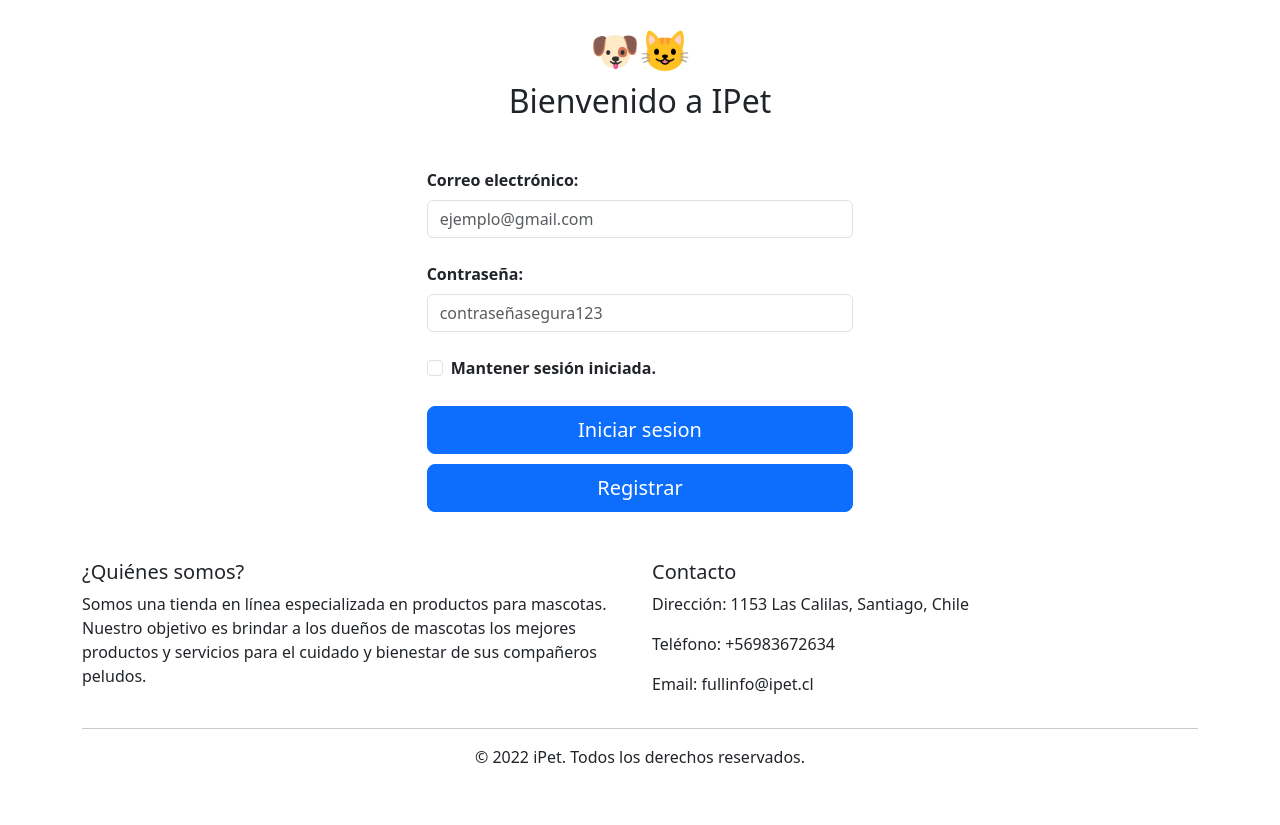
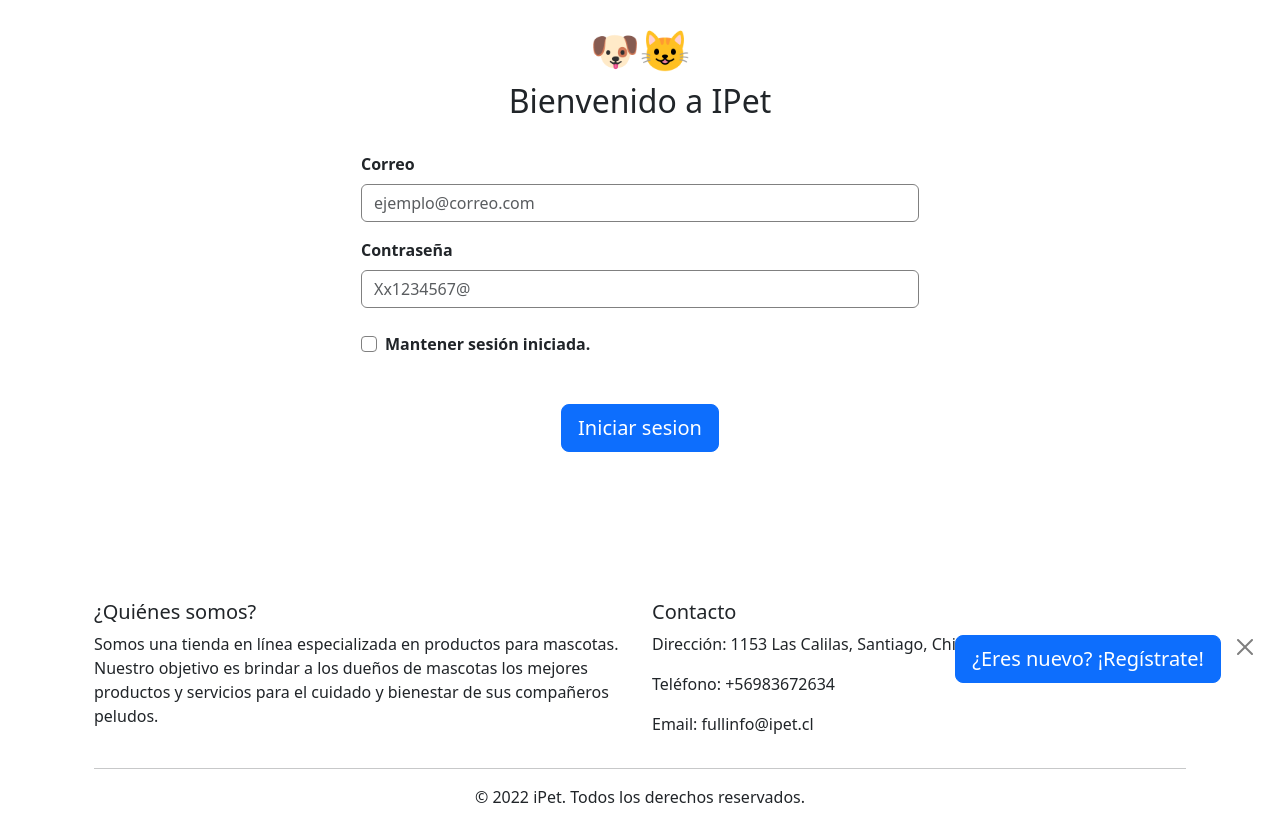
Before and after one commit to RivaulTavara/ipet-webapp-boostrap, a PHP site: page /inicioSesion.html in a window 1280 px wide. Shown: the part 74-899 px from the top of the page. Before the commit the page ends 837 px from the top, so only its background shows below. Run offline with PHP 8.4, Linux system fonts and the light colour scheme.

Commit message:
yeraaaaaaa final

```diff
--- a/main/inicioSesion.html
+++ b/main/inicioSesion.html
@@ -39,6 +39,8 @@
       </div>
     </nav>
 
+
+
     <div class="form-login" style="margin-top: 100px;">
       <div class="text-center">
         <h1>🐶😺</h1>
@@ -46,29 +48,37 @@
       </div>
     </div>
 
-      <form class="mt-5" action="#">
-        <div class="mb-4 col-lg-4 mx-auto">
-          <label for="emailAddress" class="form-label fw-semibold">Correo electrónico:</label>
-          <input type="email" id="emailAddress" name="email" class="form-control" required placeholder="ejemplo@gmail.com" />
+      <div class="container">
+      <form class="col-md-6 mx-auto">
+
+        <div class="mb-3">
+          <label for="correo" class="form-label fw-semibold mt-4">Correo</label>
+          <input type="email" class="form-control" id="correo" pattern="^[a-zA-Z0-9._%+-]+@[a-zA-Z0-9.-]+\.[a-zA-Z]{2,6}$" name="email" title="Por favor, ingresa un correo válido. Ejemplo: ejemplo@correo.com" class="form-control" required placeholder="ejemplo@correo.com" style="border-color: grey;" />
         </div>
 
-        <div class="mb-4 col-lg-4 mx-auto">
-          <label for="password" class="form-label fw-semibold">Contraseña:</label>
-          <input type="password" id="password" name="password" class="form-control" required placeholder="contraseñasegura123" />
+        <div class="mb-3">
+          <label for="telefono" class="form-label fw-semibold">Contraseña</label>
+          <input type="password" id="password" name="password" class="form-control" pattern="(?=.*\d)(?=.*[a-z])(?=.*[A-Z])(?=.*\W).{8,}" title="La contraseña debe contener al menos un carácter especial, una letra mayúscula, una letra minúscula y un número." required placeholder="Xx1234567@" style="border-color: grey;" />
         </div>
 
-        <div class="col-lg-4 mx-auto form-check">
-          <input class="form-check-input" type="checkbox" id="loggedIn" name="loggedIn" />
+
+
+        <div class="mb-4 mt-4 mx-auto form-check action="#>
+          <input class="form-check-input" type="checkbox" id="loggedIn" name="loggedIn" style="border-color: grey;" />
           <label class="form-check-label fw-semibold mb-4" for="loggedIn">Mantener sesión iniciada.</label>
         </div>
 
-        <div class="d-grid col-lg-4 mx-auto">
-          <button type="submit" class="btn btn-primary btn-lg">Iniciar sesion</button>
-          <button type="button" class="btn btn-primary btn-lg" style="margin-top: 10px;" onclick="window.location.href='registro.html'">Registrar</button>
-        </div>
+      <div class="mb-4 mx-auto d-flex justify-content-center align-items-center" style="padding-bottom: 100px;">
+        <button type="submit" class="btn btn-primary btn-lg float">Iniciar sesion</button>
+      </div>
+
+      <div class="alert  alert-dismissible fade show" role="alert" style="position: fixed ; bottom: 10px; right: 10px;">
+        <a href="registro.html" class="btn btn-primary btn-lg">¿Eres nuevo? ¡Regístrate!</a>
+        <button type="button" class="btn-close" data-bs-dismiss="alert" aria-label="Close"></button>
+      </div>
+
+
       </form>
-
-    </div>
 
      <!--Pie de pagina, aqui va el quienes somos, direccion, redes sociales, etc...-->
      <footer id="pie-pag">
--- a/main/style.css
+++ b/main/style.css
@@ -8,18 +8,9 @@
 .carousel-control-prev span[aria-hidden="true"],
 .carousel-control-next span[aria-hidden="true"] {
     color:  var(--navbar-color) !important;
-    font-size: 5em; /* Ajusta este valor para cambiar el tamaño de las flechas */
+    font-size: 3em; /* Ajusta este valor para cambiar el tamaño de las flechas */
 }
 
-.carousel-indicators li {
-    width: 12px;
-    height: 12px;
-    border-radius: 50%;
-}
-
-.carousel-indicators .active {
-    background-color: var(--navbar-color);
-}
 
 /*Navbar*/
 .navbar {
```
Also changed, not shown: main/main.html (+6 -10 lines), main/registro.html (+30 -11 lines).
